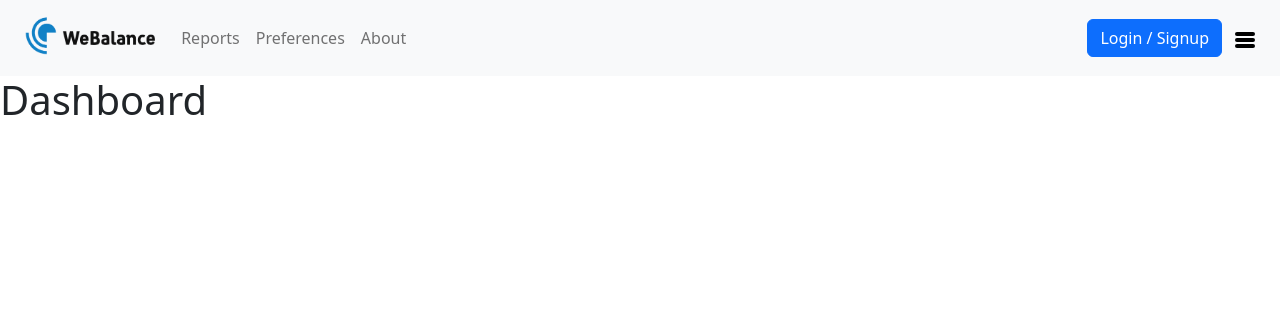
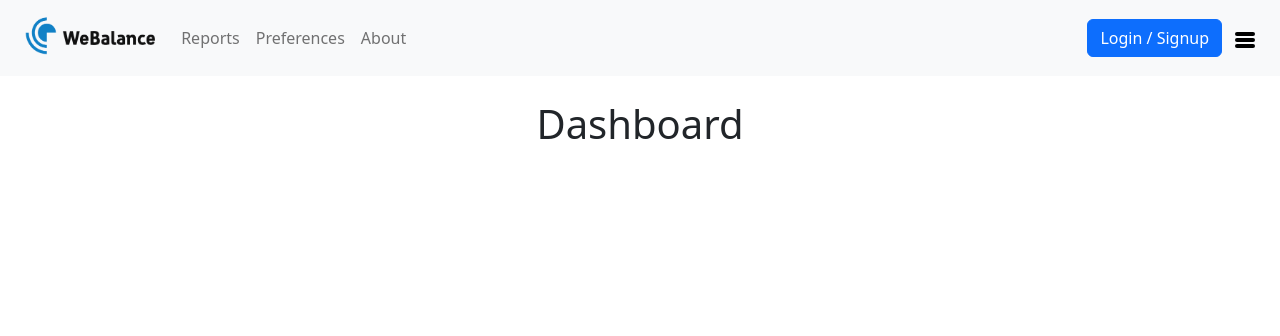
Before and after one commit to tsmithscott/WeBalance, a Flask app: page /dashboard in a window 1280 px wide. Shown: the top 336 px of the page. Run offline with Flask 2, Linux system fonts and the light colour scheme.

Commit message:
Added containers to templates

```diff
--- a/templates/dashboard.html
+++ b/templates/dashboard.html
@@ -1,5 +1,9 @@
 {% extends "base.html" %}
 {% block title %}{{title}}{% endblock %}
 {% block content %}
-<h1>Dashboard</h1>
+<container class="container text-center">
+    <div>
+    <h1>Dashboard</h1>
+    </div>
+</container>
 {% endblock %}
--- a/templates/login.html
+++ b/templates/login.html
@@ -1,6 +1,7 @@
 {% extends "base.html" %}
 {% block title %}{{title}}{% endblock %}
 {% block content %}
+<container class="container text-center">
 <div class="card mx-auto text-center" style="width: 24rem; margin-top: 5rem;">
     <div class="card-body">
         <h1 class="card-title">Login</h1>
@@ -30,4 +31,5 @@
 
     </div>
 </div>
+</container>
 {% endblock %}
--- a/templates/preferences.html
+++ b/templates/preferences.html
@@ -1,5 +1,9 @@
 {% extends "base.html" %}
 {% block title %}{{title}}{% endblock %}
 {% block content %}
-<h1>Preferences</h1>
+<container class="container text-center">
+    <div>
+    <h1>Preferences</h1>
+    </div>
+</container>
 {% endblock %}
--- a/templates/signup.html
+++ b/templates/signup.html
@@ -1,7 +1,8 @@
 {% extends "base.html" %}
 {% block title %}{{title}}{% endblock %}
 {% block content %}
-<div class="card mx-auto text-center" style="width: 24rem; margin-top: 5rem;">
+<container class="container text-center">
+<div class="card mx-auto" style="width: 24rem; margin-top: 5rem;">
     <div class="card-body">
         <h1 class="card-title">Create Account</h1>
 
@@ -47,4 +48,5 @@
 
     </div>
 </div>
+</container>
 {% endblock %}
```
